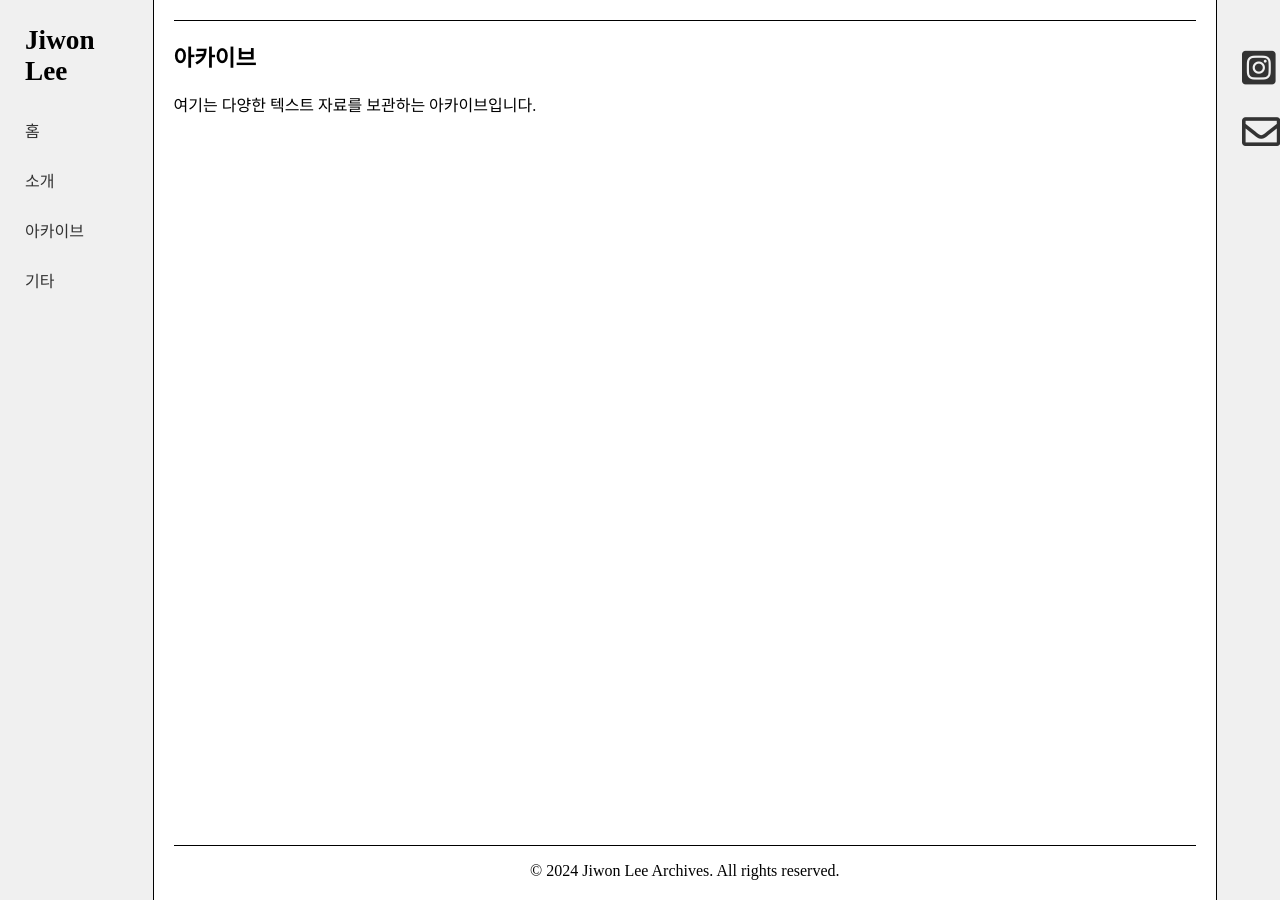
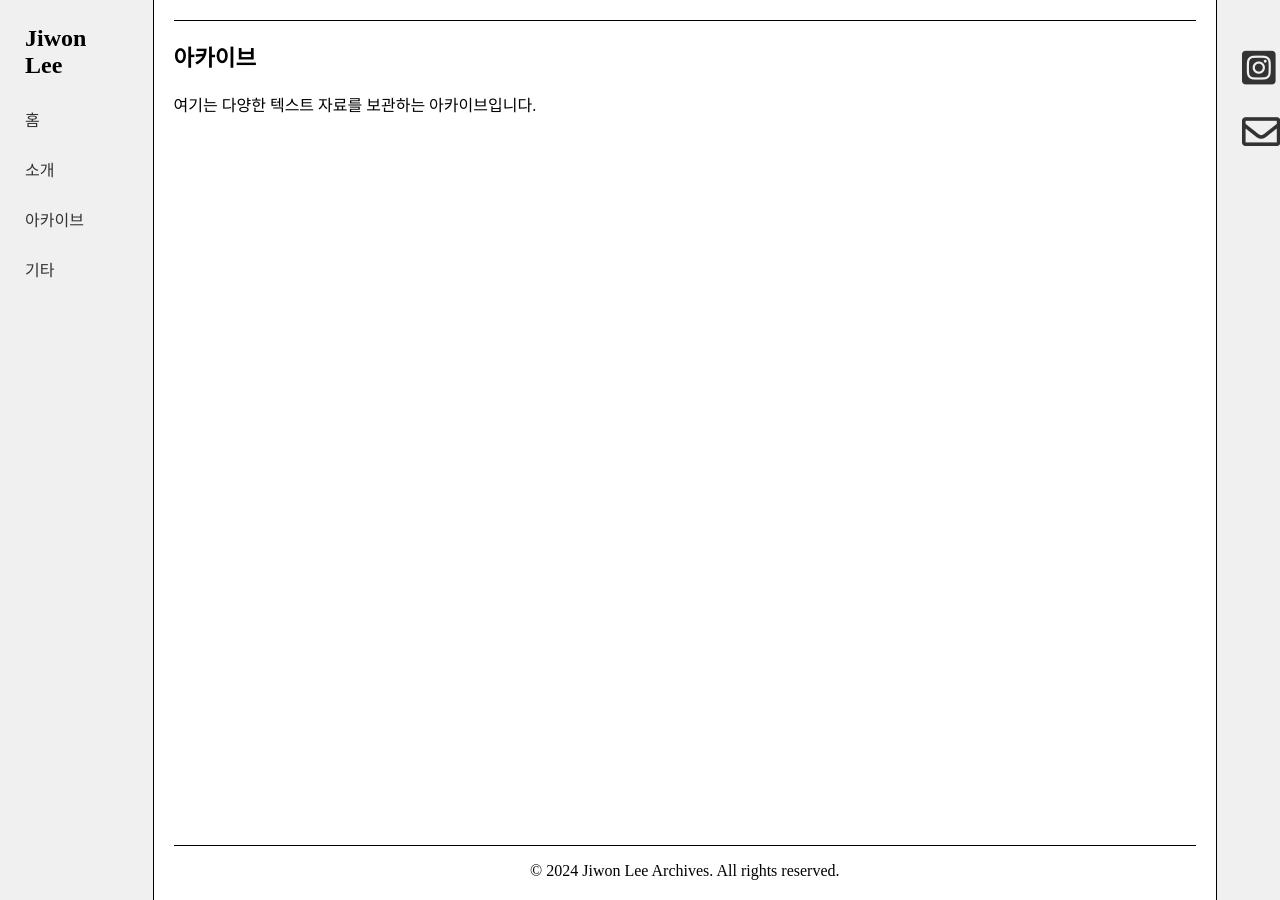
Before and after one commit to LfayeJ/archives, a Jekyll site: the page built from index.html, in a window 1280 px wide. Built offline with Jekyll 4.4.1, drawn with Linux system fonts in a browser that asks for light colours; some web fonts are replaced.

Commit message:
Update styles.css

```diff
--- a/assets/css/styles.css
+++ b/assets/css/styles.css
@@ -77,7 +77,7 @@ p:last-of-type {
 
 .side-menu h1, .additional-side-menu h1 {
   margin-top: 0;
-  font-size: 1.7em;
+  font-size: 1.5rem;
 }
 
 .side-menu ul, .additional-side-menu ul {
```
